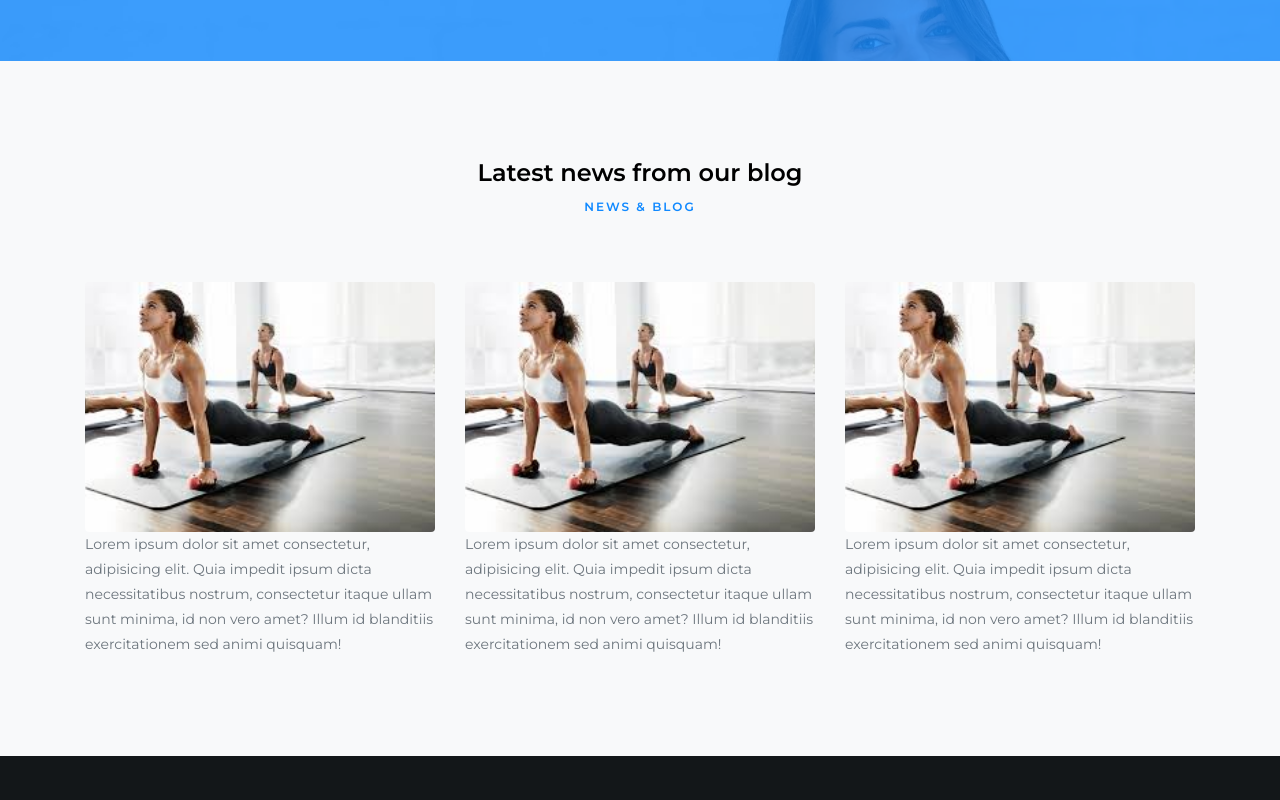
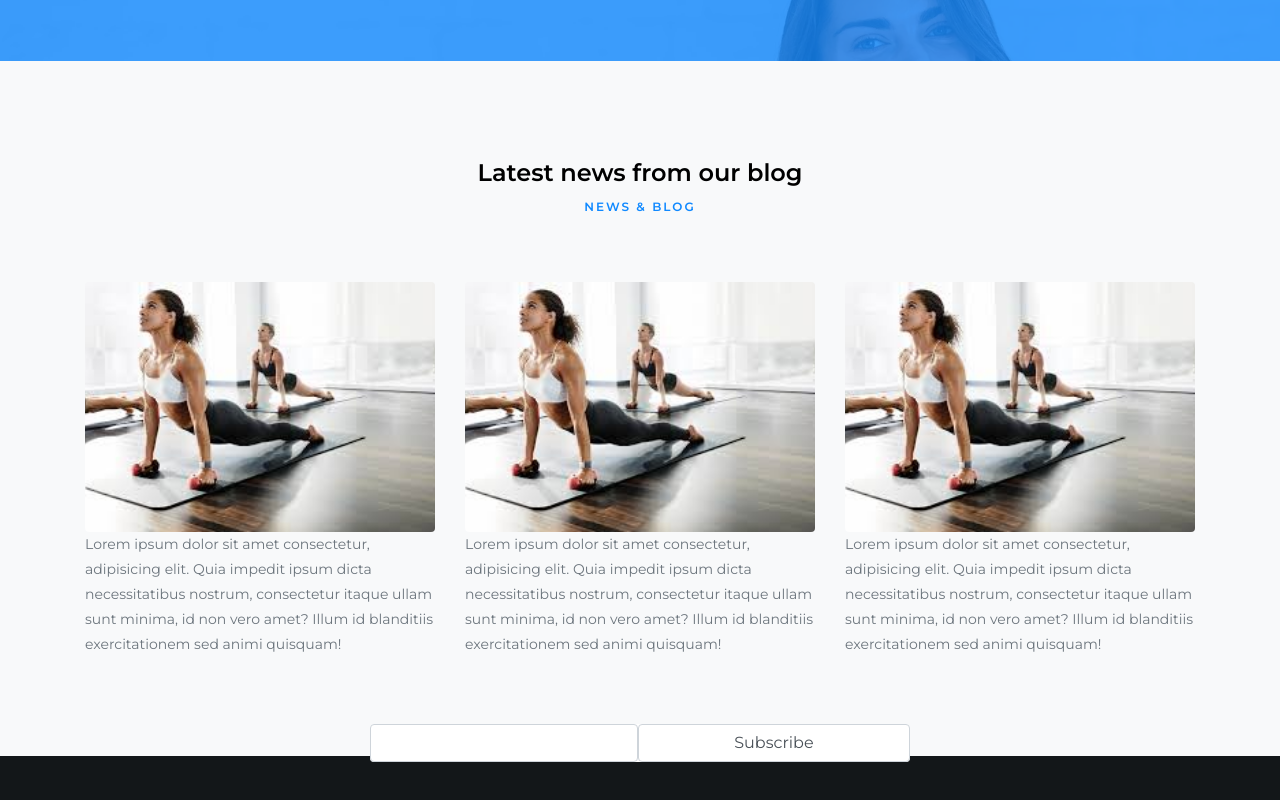
Before and after one commit to Olamilekan10/Affiliate-web, a React (Create React App) app: page / in a window 1280 px wide. Shown: the part 5183-5983 px from the top of the page. Built offline with nearby package versions, Linux system fonts and the light colour scheme; the HTML template or start-up script is replaced by a standard one.

Commit message:
chnaged style misspelt word in css

```diff
--- a/src/components/Footer/Footer.css
+++ b/src/components/Footer/Footer.css
@@ -17,3 +17,7 @@ footer {
     padding: 0;
     box-shadow: 0px -12px -21px -15px rgba(0, 0, 0, 0.1);
 }
+
+.footer-section .subscribe-form .form-group {
+    position: relative;
+}
--- a/src/components/Footer/Footer.jsx
+++ b/src/components/Footer/Footer.jsx
@@ -13,7 +13,8 @@ const Footer = () => {
                         <div className="subscribe mb-5">
                             <form action="#" className="subscribe-form">
                                 <div className="form-group d-flex">
-
+                                    <input type="text" className="form-control rounded-left" placeholder="Enter email address" />
+                                    <input type="submit" value="Subscribe" className="form-control submit px-3" placeholder="Enter email address" />
                                 </div>
                             </form>
                         </div>
```
